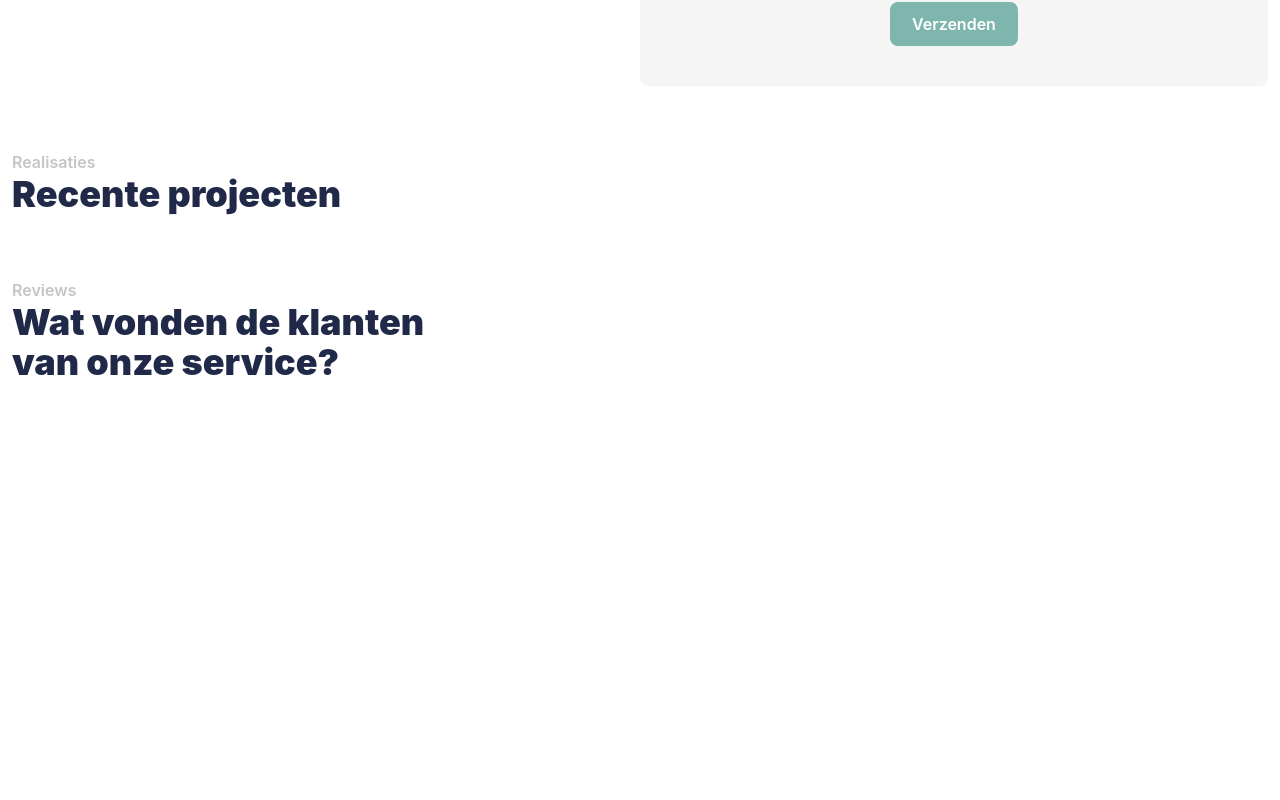
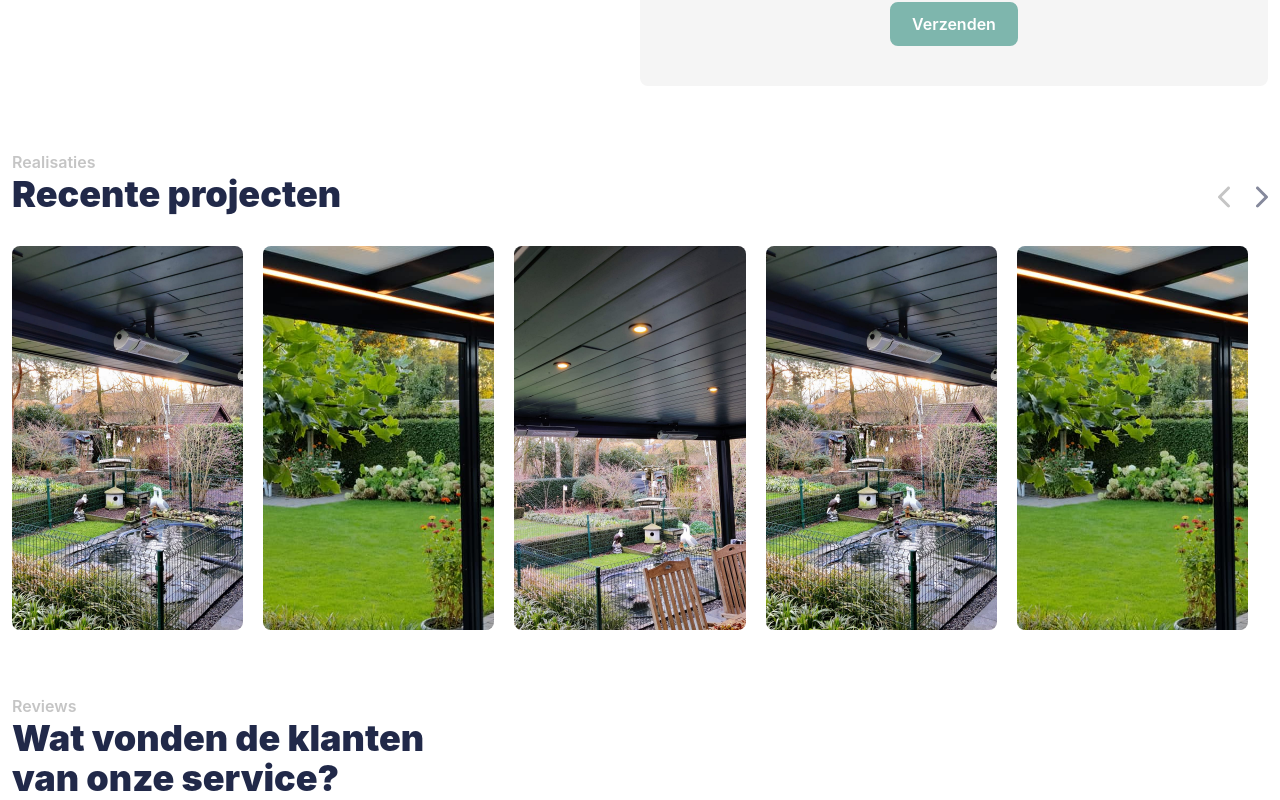
Before and after one commit to web3thijs/twe-nextjs-frontend, a Next.js app: page / in a window 1280 px wide. Shown: the part 1925-2725 px from the top of the page. Before the commit the page ends 2309 px from the top, so only its background shows below. Built offline with nearby package versions, Linux system fonts and the light colour scheme.

Commit message:
SendGrid contact form

```diff
--- a/components/sections/Header.tsx
+++ b/components/sections/Header.tsx
@@ -19,15 +19,15 @@ function Header() {
 
         <div className="flex mx-auto mt-16 lg:mt-0">
           <div className="header-img">
-              <Image alt="Mountains" src={'/header/one.jpg'} layout="fill" objectFit="cover"/>
+              <Image alt="Mountains" src={'/header/one.jpg'} layout="fill" objectFit="cover" priority/>
             </div>
 
             <div className="header-img mt-0 lg:mt-5 mx-3">
-              <Image alt="Mountains" src={'/header/two.jpg'} layout="fill" objectFit="cover"/>
+              <Image alt="Mountains" src={'/header/two.jpg'} layout="fill" objectFit="cover" priority/>
             </div>
 
             <div className="header-img mt-0 lg:mt-10">
-              <Image alt="Mountains" src={'/header/three.jpg'} layout="fill" objectFit="cover"/>
+              <Image alt="Mountains" src={'/header/three.jpg'} layout="fill" objectFit="cover" priority/>
             </div>
         </div>
       </div>
--- a/components/sections/contact/Contact.tsx
+++ b/components/sections/contact/Contact.tsx
@@ -1,5 +1,3 @@
-import Button from "../../shared/Button";
-import Title from "../../shared/Title";
 import Form from "./Form";
 import Info from "./Info";
 
--- a/components/sections/contact/Form.tsx
+++ b/components/sections/contact/Form.tsx
@@ -2,30 +2,46 @@ import Button from "../../shared/Button";
 import Title from "../../shared/Title";
 
 function Form() {
+    async function submitForm(e: any){
+        e.preventDefault();
+        const formData: any = {}
+        Array.from(e.currentTarget.elements).forEach(field => {
+            if( !(field as any).name ) return;
+            formData[(field as any).name] = (field as any).value;
+        });
+
+        fetch('/api/mail', {
+            method: 'POST',
+            body: JSON.stringify(formData)
+        })
+
+        console.log(formData)
+    }
+
   return (
     <>
         <div className="bg-offwhite rounded-lg mt-5 md:mt-0">
-        <form action="" className="p-5">
+        <form method="POST" onSubmit={submitForm} className="p-5">
             <div className="mt-3 grid grid-cols-2">
                 <div className="mx-2">
                     {/* <label htmlFor="test">Your email</label> */}
-                    <input id="test" name="test" type="text" className="w-full px-5 py-3 rounded-lg" placeholder="Voornaam"></input>
+                    <input id="firstName" name="firstName" type="text" className="w-full px-5 py-3 rounded-lg" placeholder="Voornaam"></input>
                 </div>
                 <div className="mx-2">
-                    <input id="test" name="test" type="text" className="w-full px-5 py-3 rounded-lg" placeholder="Achternaam"></input>
+                    <input id="lastName" name="lastName" type="text" className="w-full px-5 py-3 rounded-lg" placeholder="Achternaam"></input>
                 </div>
             </div>
 
             <div className="mx-2 mt-5">
-                <input id="test" name="test" type="text" className="w-full px-5 py-3 rounded-lg" placeholder="E-mail"></input>
+                <input id="mail" name="mail" type="text" className="w-full px-5 py-3 rounded-lg" placeholder="E-mail"></input>
             </div>
 
             <div className="mx-2 mt-4">
-                <textarea id="test" name="test" rows={10} className="w-full px-5 py-3 rounded-lg" placeholder="Bericht"></textarea>
+                <textarea id="message" name="message" rows={10} className="w-full px-5 py-3 rounded-lg" placeholder="Bericht"></textarea>
             </div>
 
             <div className="text-center">
-            <Button text={"Verzenden"} outline={false} className="my-5"></Button>
+                <button type="submit" className={`text-base text-center text-white bg-greenish font-semibold border-solid border-2 border-greenish rounded-lg px-5 py-2 my-5`}>Verzenden</button>
             </div>
         </form>
         </div>
--- /dev/null
+++ b/components/sections/references/Project.tsx
@@ -0,0 +1,16 @@
+import React from "react";
+import Image from "next/image"
+
+type ProjectProps = {
+    img: string;
+}
+
+function Project({img}: ProjectProps) {
+    return <>
+        <div className="relative z-0 h-96 w-60 mr-5">
+            <Image alt={'title'} src={img} layout={'fill'} priority className="rounded-lg" objectFit="cover"/>
+        </div>
+    </>
+}
+
+export default Project;
--- a/components/sections/references/References.tsx
+++ b/components/sections/references/References.tsx
@@ -1,10 +1,28 @@
 import Title from "../../shared/Title";
+import Project from "./Project";
+import { FontAwesomeIcon } from "@fortawesome/react-fontawesome";
+import { faChevronRight, faChevronLeft } from "@fortawesome/free-solid-svg-icons";
 
 function References() {
   return (
     <>
         <div className="">
-            <Title text={"Realisaties"} row1={"Recente projecten"}></Title>
+            <div className="grid grid-cols-2">
+              <div>
+                <Title text={"Realisaties"} row1={"Recente projecten"}></Title>
+              </div>
+              <div className="text-right mt-8 text-2xl text-gray">
+                <FontAwesomeIcon icon={faChevronLeft} className={'mr-5 text-gray-light'}/>
+                <FontAwesomeIcon icon={faChevronRight}/>
+              </div>
+            </div>
+            <div className="flex mt-8">
+              <Project img={"/header/one.jpg"}></Project>
+              <Project img={"/header/two.jpg"}></Project>
+              <Project img={"/header/three.jpg"}></Project>
+              <Project img={"/header/one.jpg"}></Project>
+              <Project img={"/header/two.jpg"}></Project>
+            </div>
         </div>
     </>
   );
--- a/package.json
+++ b/package.json
@@ -12,6 +12,8 @@
     "@fortawesome/fontawesome-svg-core": "^1.3.0",
     "@fortawesome/free-solid-svg-icons": "^6.0.0",
     "@fortawesome/react-fontawesome": "^0.1.17",
+    "@glidejs/glide": "^3.5.2",
+    "@sendgrid/mail": "^7.6.2",
     "next": "12.1.0",
     "react": "17.0.2",
     "react-dom": "17.0.2"
--- /dev/null
+++ b/pages/api/mail.tsx
@@ -0,0 +1,26 @@
+const sgMail = require('@sendgrid/mail');
+
+sgMail.setApiKey(process.env.SENDGRID_API_KEY);
+
+export default function handler(req: any, res: any) {
+    const body = JSON.parse(req.body);
+    const message = `
+      Name: ${body.firstName} ${body.lastName}\r\n
+      Email: ${body.mail}\r\n
+      Message: ${body.message}\r\n
+    `;
+
+    const data = {
+      to: `bert@thijstracker.com`,
+      from: `form@thijstracker.com`,
+      subject: `Form`,
+      text: message,
+      cc: ``,
+      html: message.replace(/\r\n/g, '<br>')
+    };
+
+    sgMail.send(data);
+
+    console.log(body)
+    res.status(200).json({ status: 'Ok' });
+  }
--- a/styles/globals.css
+++ b/styles/globals.css
@@ -3,6 +3,7 @@
 @tailwind utilities;
 
 @import url('https://fonts.googleapis.com/css2?family=Inter:wght@400;500;600;700;800&display=swap');
+@import "@glidejs/glide/dist/css/glide.core.min.css";
 
 html,
 body {
--- a/tsconfig.json
+++ b/tsconfig.json
@@ -13,7 +13,7 @@
     "resolveJsonModule": true,
     "isolatedModules": true,
     "jsx": "preserve",
-    "incremental": true
+    "incremental": true,
   },
   "include": ["next-env.d.ts", "**/*.ts", "**/*.tsx"],
   "exclude": ["node_modules"]
```
Also changed, not shown: 2 other files (tests, documents, lock files or other folders).
